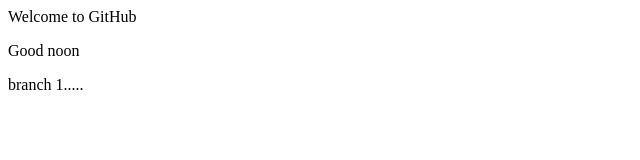
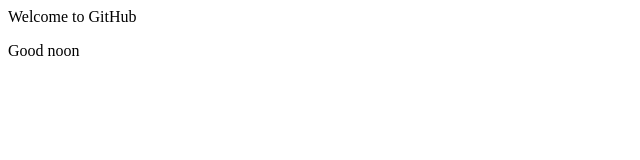
Before and after one commit to harshita-19Y/new-repo, a plain HTML site: page index.html in a window 1280 px wide. Shown: the full height of the page, 0-640 px from the left. Drawn offline with Linux system fonts and the light colour scheme.

Commit message:
last line removed

```diff
--- a/index.html
+++ b/index.html
@@ -1,3 +1,2 @@
 <p>Welcome to GitHub</p>
 <p>Good noon</p>
-<p>branch 1.....</p>
```
